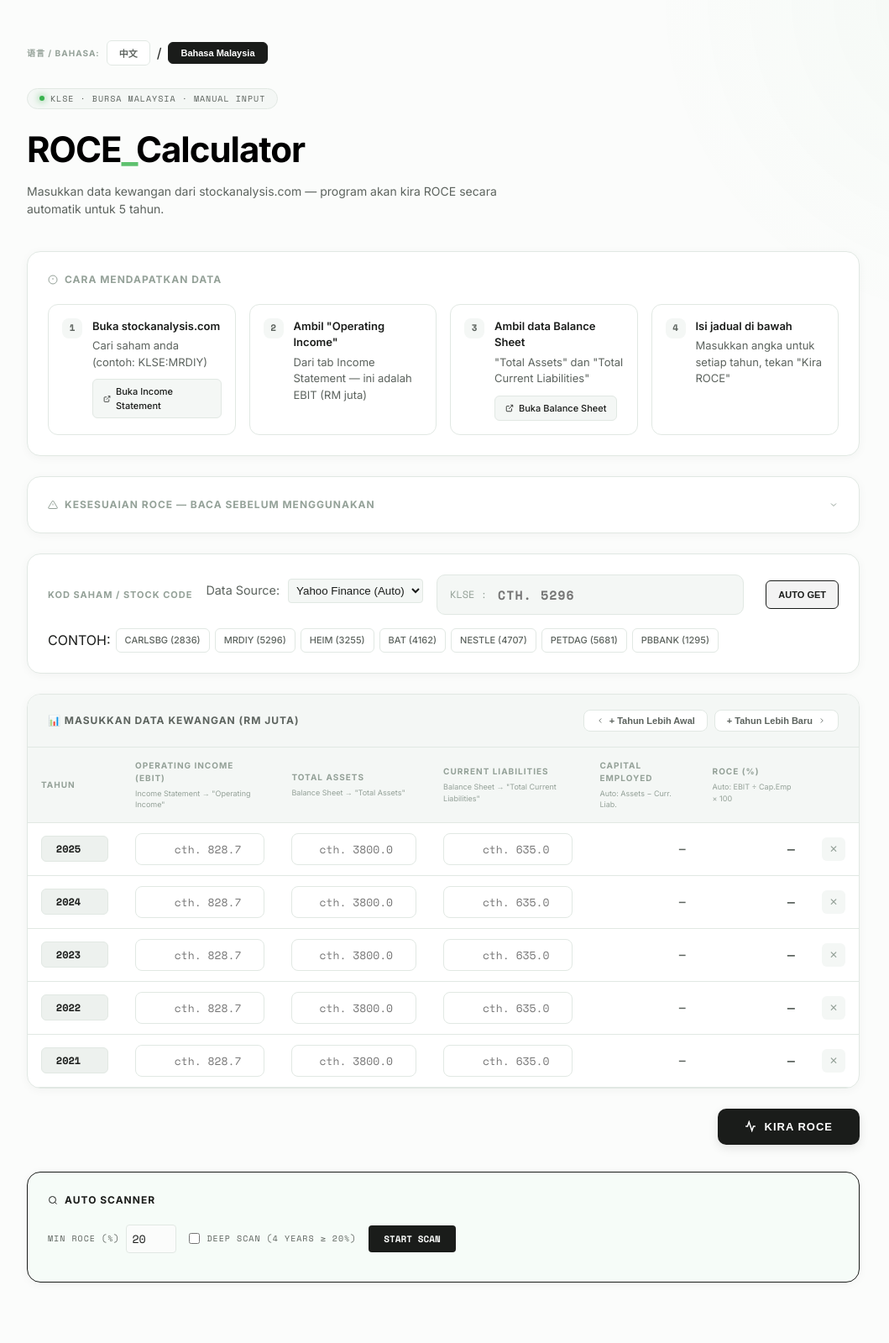
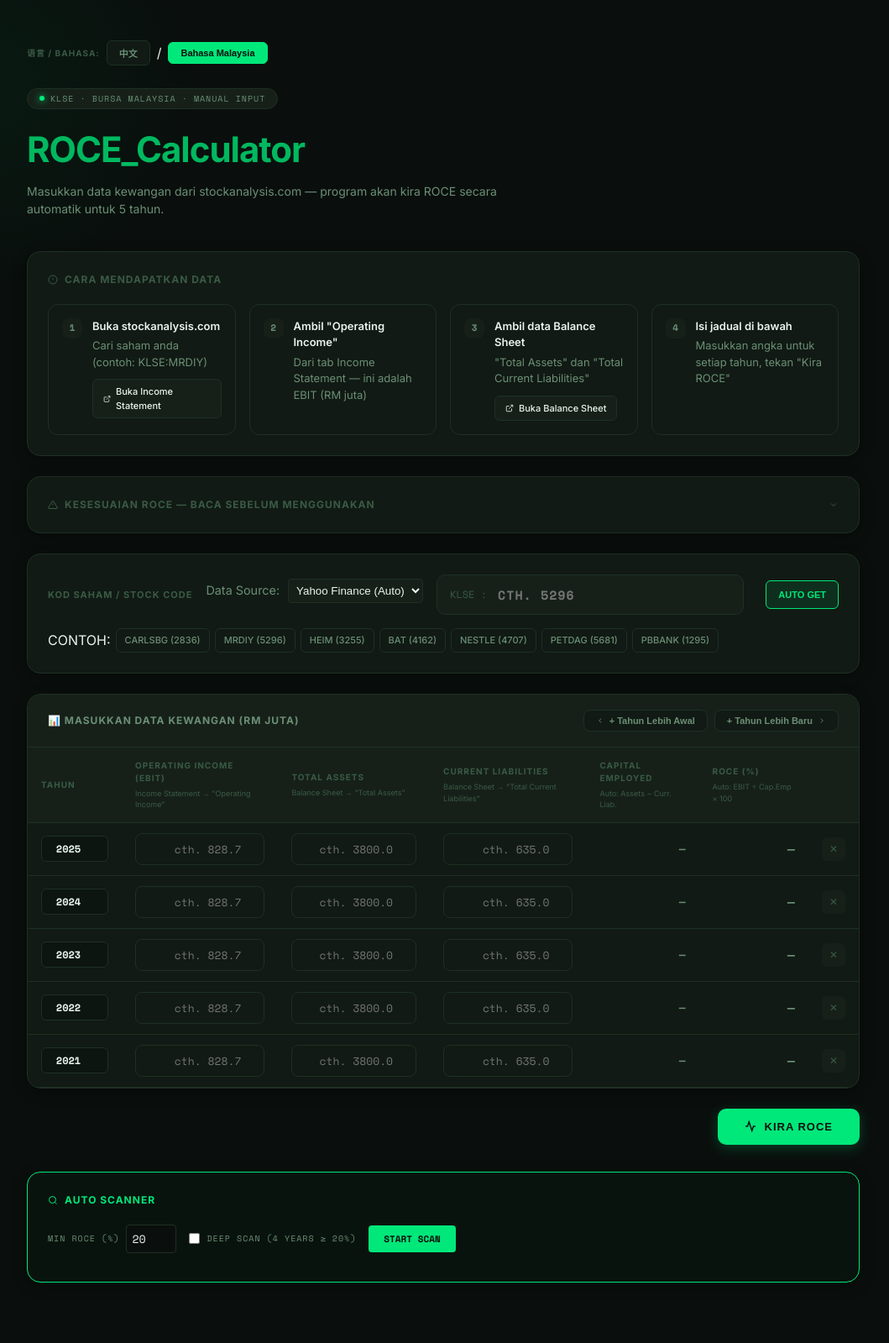
Before and after one commit to Ngchunwei/klse-roce-calculator, a Flask app: page / in a window 1280 px wide. Shown: the whole page at 84% size, without its empty margins (112-1171 px from the left). Run offline with Flask 3, Linux system fonts and the light colour scheme; some libraries are stand-ins or nearby versions.

Commit message:
style: apply professional dark mode theme

```diff
--- a/templates/index.html
+++ b/templates/index.html
@@ -7,18 +7,18 @@
 <link href="https://fonts.googleapis.com/css2?family=Space+Mono:wght@400;700&family=Inter:wght@300;400;500;600;700&display=swap" rel="stylesheet">
 <style>
   :root {
-    --bg:#fbfcfb; --surface:#ffffff; --surface2:#f4f7f5; --surface3:#edf1ee;
-    --border:#e1e8e3; --accent:#1a1c1a; --accent2:#000000;
-    --accent-dim:rgba(26,28,26,0.05); --accent-glow:rgba(26,28,26,0.1);
-    --text:#1a1c1a; --text-muted:#5c635e; --text-dim:#94a198;
-    --warn:#f59f00; --danger:#f03e3e; --good:#37b24d;
+    --bg:#0a0f0d; --surface:#111a14; --surface2:#162019; --surface3:#0d1510;
+    --border:#1e3024; --accent:#00e87a; --accent2:#00b85f;
+    --accent-dim:rgba(0,232,122,0.10); --accent-glow:rgba(0,232,122,0.22);
+    --text:#e8f5ec; --text-muted:#6b8f75; --text-dim:#3a5a44;
+    --warn:#ffb84d; --danger:#ff5c5c; --good:#00e87a;
     --mono:'Space Mono',monospace; --sans:'Inter',sans-serif;
-    --shadow:0 2px 12px rgba(0,0,0,0.04);
-    --shadow-lg:0 8px 24px rgba(0,0,0,0.06);
+    --shadow:0 4px 16px rgba(0,0,0,0.4);
+    --shadow-lg:0 12px 32px rgba(0,0,0,0.5);
   }
   *{margin:0;padding:0;box-sizing:border-box;}
   body{background:var(--bg);color:var(--text);font-family:var(--sans);min-height:100vh;line-height:1.5;}
-  body::before{content:'';position:fixed;top:0;left:0;width:100%;height:100%;background:radial-gradient(circle at top right, rgba(55,178,77,0.03), transparent 400px);pointer-events:none;z-index:0;}
+  body::before{content:'';position:fixed;top:-150px;left:-150px;width:500px;height:500px;background:radial-gradient(circle,rgba(0,232,122,0.05) 0%,transparent 70%);pointer-events:none;z-index:0;}
 
   .wrap{max-width:1040px;margin:0 auto;padding:48px 24px;position:relative;z-index:1;}
 
@@ -80,8 +80,8 @@
 
   /* ── Calc button ── */
   .calc-row{display:flex;justify-content:flex-end;margin-bottom:32px;animation:fadeUp .6s .3s ease both;}
-  .calc-btn{background:var(--accent);color:var(--surface);border:none;border-radius:10px;padding:14px 32px;font-size:13px;font-weight:700;letter-spacing:1px;cursor:pointer;display:flex;align-items:center;gap:10px;transition:all .3s ease;box-shadow:0 4px 12px rgba(0,0,0,0.1);}
-  .calc-btn:hover{background:var(--accent2);transform:translateY(-2px);box-shadow:0 6px 20px rgba(0,0,0,0.15);}
+  .calc-btn{background:var(--accent);color:var(--bg);border:none;border-radius:10px;padding:14px 32px;font-size:13px;font-weight:700;letter-spacing:1px;cursor:pointer;display:flex;align-items:center;gap:10px;transition:all .3s ease;box-shadow:0 4px 15px var(--accent-glow);}
+  .calc-btn:hover{background:var(--accent2);transform:translateY(-2px);box-shadow:0 8px 25px var(--accent-glow);}
 
   /* ── Results ── */
   .results{display:none;animation:fadeUp .5s ease both;}
@@ -125,7 +125,7 @@
   .fn, .fd, .fr{padding:6px 12px;border-radius:6px;font-weight:700;}
   .fn{background:rgba(55,178,77,0.1);color:var(--good);}
   .fd{background:var(--surface);border:1px solid var(--border);color:var(--text-muted);}
-  .fr{background:var(--accent);color:var(--surface);}
+  .fr{background:var(--accent);color:var(--bg);padding:6px 12px;border-radius:6px;font-weight:700;}
 
   .note{margin-top:24px;padding:16px;background:var(--surface2);border-radius:12px;font-size:12px;color:var(--text-dim);line-height:1.6;}
 
@@ -156,7 +156,7 @@
   .lang-switcher{display:flex;align-items:center;gap:8px;margin-bottom:24px;animation:fadeDown .6s ease both;}
   .lang-label{font-size:10px;font-weight:700;text-transform:uppercase;letter-spacing:1px;color:var(--text-dim);}
   .lang-btn{background:var(--surface);border:1px solid var(--border);border-radius:6px;padding:6px 14px;font-size:11px;font-weight:600;color:var(--text-muted);cursor:pointer;transition:all .2s;}
-  .lang-btn.active{background:var(--accent);border-color:var(--accent);color:var(--surface);}
+  .lang-btn.active{background:var(--accent);border-color:var(--accent);color:var(--bg);}
 
   @keyframes fadeDown{from{opacity:0;transform:translateY(-20px)}to{opacity:1;transform:translateY(0)}}
   @keyframes fadeUp{from{opacity:0;transform:translateY(20px)}to{opacity:1;transform:translateY(0)}}
```
